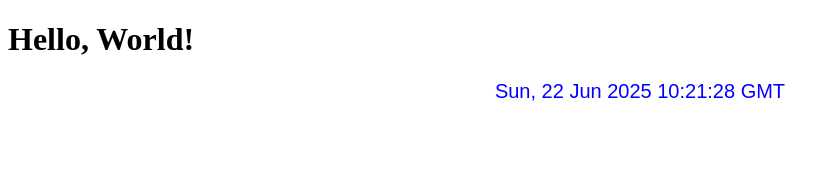
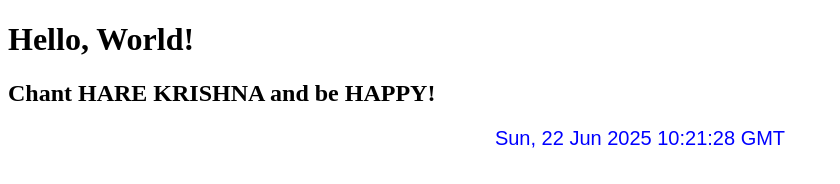
Before and after one commit to p8kaushal/samplehtml, a plain HTML site: page index.html in a window 1280 px wide. Shown: the whole page, without its empty margins (0-840 px from the left). Drawn offline with Linux system fonts and the light colour scheme.

Commit message:
update index.html structure for better readability

```diff
--- a/index.html
+++ b/index.html
@@ -6,6 +6,7 @@
 </head>
 <body>
     <h1>Hello, World!</h1>
+    <h2>Chant HARE KRISHNA and be HAPPY!</h2>
     <p id="time"></p>
     <script src="sandbox.js"></script>
 </body>
```
